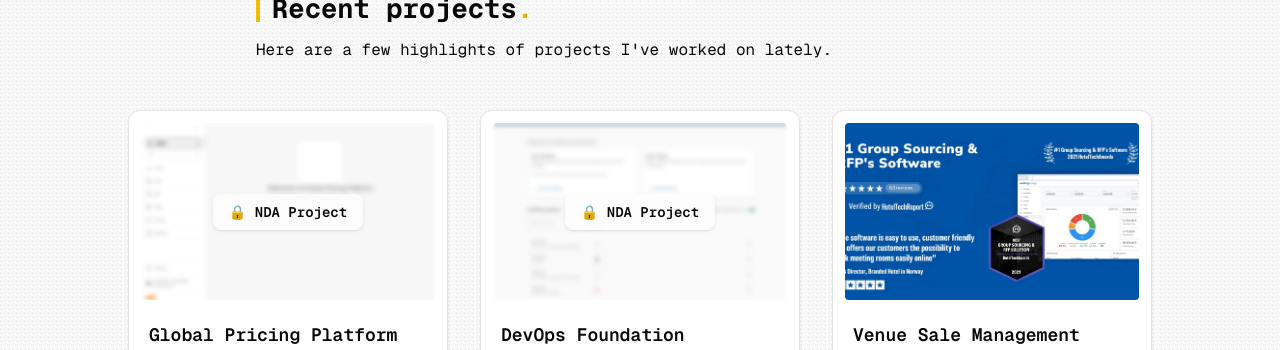
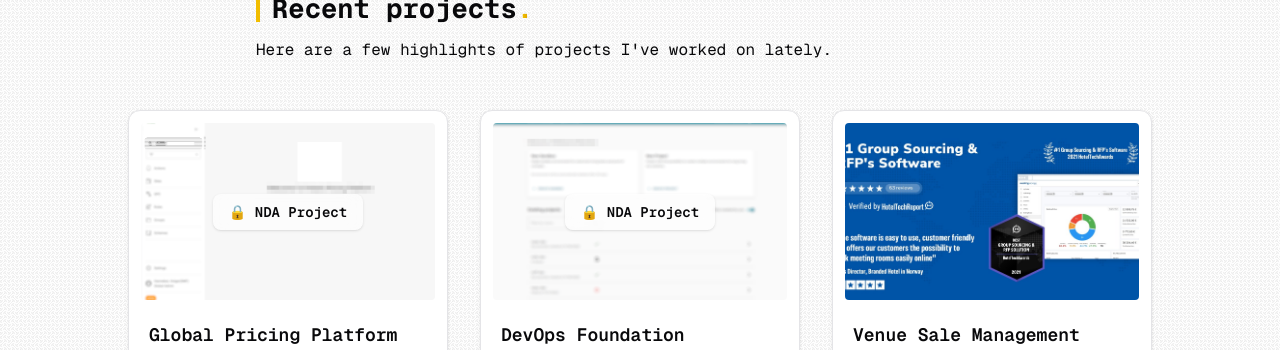
Before and after one commit to trungung/portfolio2025, a Next.js app: page / in a window 1280 px wide. Shown: the part 920-1270 px from the top of the page. Built offline with nearby package versions, Linux system fonts and the light colour scheme; no server answers.

Commit message:
Remove blur effect from NDA project images in ProjectCard component

```diff
--- a/src/components/RecentProjects/ProjectCard.tsx
+++ b/src/components/RecentProjects/ProjectCard.tsx
@@ -47,7 +47,6 @@ export const ProjectCard = ({
               sizes="(max-width: 640px) 100vw, (max-width: 1024px) 50vw, 33vw"
               className={cn(
                 "object-cover transition-transform duration-700 ease-out group-hover:scale-105 dark:brightness-90",
-                project.frontmatter.isNda && "blur-[2px]",
               )}
               priority={index < 4}
             />
```
